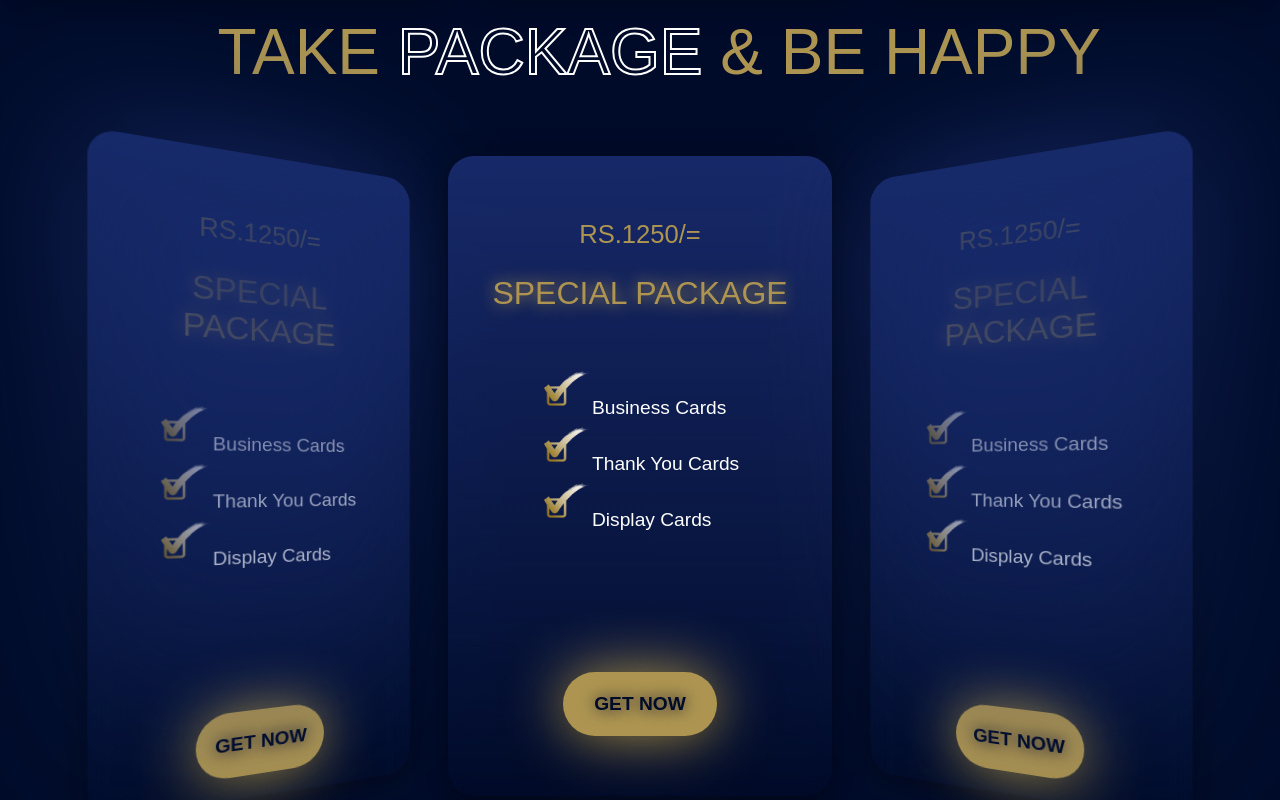
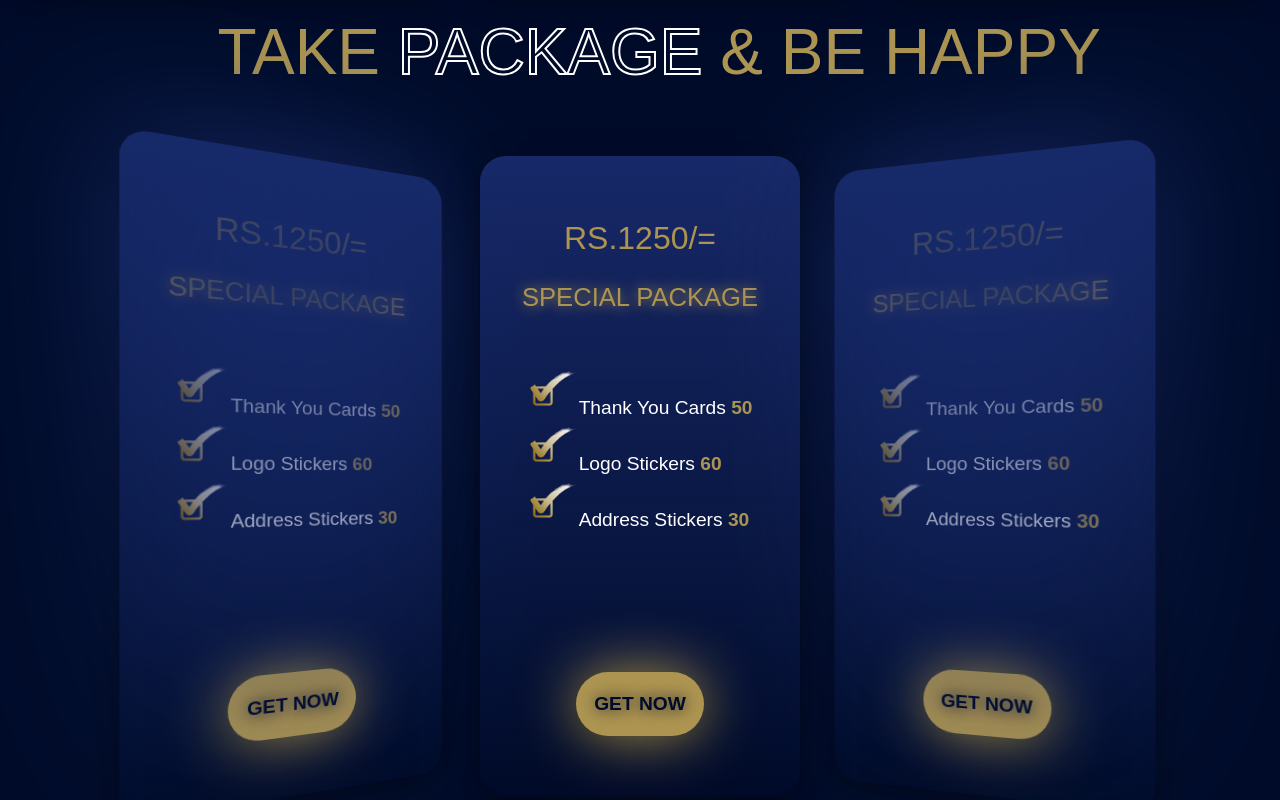
Before and after one commit to SathsaraPSF/SPCreations-Web-Site, a React (Vite) app: page / in a window 1280 px wide. Shown: the part 880-1680 px from the top of the page. Built offline with nearby package versions, Linux system fonts and the light colour scheme.

Commit message:
add animations & change design

```diff
--- a/package.json
+++ b/package.json
@@ -16,7 +16,8 @@
     "framer-motion": "^10.16.16",
     "react": "^18.2.0",
     "react-dom": "^18.2.0",
-    "react-scroll": "^1.9.0"
+    "react-scroll": "^1.9.0",
+    "react-whatsapp-widget": "^2.2.0"
   },
   "devDependencies": {
     "@types/react": "^18.2.37",
--- a/src/Components/Contacts/Contact.jsx
+++ b/src/Components/Contacts/Contact.jsx
@@ -5,7 +5,7 @@ import facebook from "../../assests/facebook.png";
 import { motion } from "framer-motion";
 
 export const Contact = () => {
-  const transition = { type: "spring", duration: 0.5 };
+  const transition = { type: "spring", duration: 5 };
   return (
     <div className="contact" id="contactus">
       <motion.div
@@ -13,7 +13,7 @@ export const Contact = () => {
         initial={{ left: "1vw" }}
         whileInView={{
           left: "5vw",
-          transition: { ...transition, type: "spring", stiffness: 40 },
+          transition: { ...transition, type: "spring" },
         }}
       >
         <span className="stroke-text">Contact</span>
--- a/src/Components/Hero/Hero.jsx
+++ b/src/Components/Hero/Hero.jsx
@@ -4,7 +4,7 @@ import image from "../../assests/image.png";
 import { motion } from "framer-motion";
 
 const Hero = () => {
-  const transition = { type: "spring", duration: 0.5 };
+  const transition = { type: "spring", duration: 5 };
   return (
     <motion.div className="hero" id="hero">
       <motion.div className="hero__left-hero">
--- a/src/Components/our-services/Service.jsx
+++ b/src/Components/our-services/Service.jsx
@@ -4,7 +4,7 @@ import checkbox from "../../assests/checkbox.png";
 import { motion, transform } from "framer-motion";
 
 const Service = () => {
-  const transition = { type: "spring", duration: 3 };
+  const transition = { type: "spring", duration: 5 };
   return (
     <div className="service" id="services">
       <motion.div
@@ -13,7 +13,7 @@ const Service = () => {
         whileInView={{
           left: "50%",
           x: "-50%",
-          transition: { ...transition, type: "spring", stiffness: 40 },
+          transition: { ...transition, type: "spring" },
         }}
       >
         <span className="service__topic-2 ">Get our</span>
--- a/src/Components/our_packages/OurPackage.css
+++ b/src/Components/our_packages/OurPackage.css
@@ -23,7 +23,6 @@
   flex-direction: row;
   gap: 2vw;
   justify-content: center;
-  height: 50%;
   width: 100%;
   padding: 1vw;
   margin-top: 10vw;
@@ -33,7 +32,7 @@
   display: flex;
   flex-direction: column;
   align-items: center;
-  width: 30%;
+  width: 25%;
   height: 50vw;
 }
 .package__item-2__price {
@@ -45,11 +44,11 @@
   padding-top: 5vw;
 }
 .package__item-2__price-1 {
-  font-size: 2vw;
+  font-size: 2.5vw;
   text-align: center;
 }
 .package__item-2__price-2 {
-  font-size: 2.5vw;
+  font-size: 2vw;
   text-align: center;
   text-shadow: 0 0 0.5em var(--seccondPrimaryColor);
 }
@@ -78,7 +77,7 @@
   width: 25%;
   height: 50vw;
   position: relative;
-  transform: perspective(0.5px) rotateY(-0.03deg);
+  transform: perspective(0.5px) rotateY(-0.02deg);
 }
 
 @media (max-width: 768px) {
--- a/src/Components/our_packages/OurPackage.jsx
+++ b/src/Components/our_packages/OurPackage.jsx
@@ -4,7 +4,19 @@ import checkbox from "../../assests/checkbox.png";
 import { motion } from "framer-motion";
 
 export const OurPackage = () => {
-  const transition = { type: "spring", duration: 0.5 };
+  const transition = { type: "spring", duration: 5 };
+
+  const sendMessage = () => {
+    let package_name = document.getElementById("package-name").innerText;
+    console.log(package_name);
+    window.open(
+      `https://wa.me/message/L56X7SMOIJHUL1?text=${encodeURIComponent(
+        package_name
+      )}`,
+      "_blank"
+    );
+  };
+
   return (
     <div className="package" id="packages">
       <motion.div
@@ -13,7 +25,7 @@ export const OurPackage = () => {
         whileInView={{
           right: "5vw",
           left: "17vw",
-          transition: { ...transition, type: "spring", stiffness: 40 },
+          transition: { ...transition, type: "spring" },
         }}
       >
         <span className="package__name-1">Take</span>
@@ -22,6 +34,7 @@ export const OurPackage = () => {
       </motion.div>
 
       <div className="package__item">
+        {/* Package reflection left */}
         <div className="package__item-1 card pacakge-card  ">
           <div className="package__item-2__price">
             <span className="package__item-2__price-1"> RS.1250/= </span>
@@ -31,15 +44,32 @@ export const OurPackage = () => {
           <div className="package__item-2__items">
             <div className="package__item-2__items-1">
               <img src={checkbox} className="checkbox" />
-              <span>Business cards</span>
+              <span>
+                Thank you cards{" "}
+                <strong style={{ color: "var(--seccondPrimaryColor)" }}>
+                  50
+                </strong>
+              </span>
             </div>
+
             <div className="package__item-2__items-2">
               <img src={checkbox} className="checkbox" />
-              <span>Thank you cards</span>
+              <span>
+                Logo stickers{" "}
+                <strong style={{ color: "var(--seccondPrimaryColor)" }}>
+                  60
+                </strong>
+              </span>
             </div>
+
             <div className="package__item-2__items-3">
               <img src={checkbox} className="checkbox" />
-              <span>Display cards</span>
+              <span>
+                Address stickers{" "}
+                <strong style={{ color: "var(--seccondPrimaryColor)" }}>
+                  30
+                </strong>
+              </span>
             </div>
           </div>
 
@@ -48,32 +78,83 @@ export const OurPackage = () => {
           </button>
         </div>
 
+        {/* Package */}
         <div className="package__item-2 card ">
-          <div className="package__item-2__price">
+          <div id="package-name" className="package__item-2__price">
             <span className="package__item-2__price-1"> RS.1250/= </span>
             <span className="package__item-2__price-2">Special package</span>
           </div>
 
           <div className="package__item-2__items">
-            <div className="package__item-2__items-1">
+            <motion.div
+              className="package__item-2__items-1"
+              whileHover={{
+                scale: 1.1,
+                originX: 0,
+                color: "#f8e112",
+              }}
+              transition={{ type: "spring", stiffness: 300 }}
+            >
               <img src={checkbox} className="checkbox" />
-              <span>Business cards</span>
-            </div>
-            <div className="package__item-2__items-2">
+              <span>
+                Thank you cards{" "}
+                <strong style={{ color: "var(--seccondPrimaryColor)" }}>
+                  50
+                </strong>
+              </span>
+            </motion.div>
+            <motion.div
+              className="package__item-2__items-2"
+              whileHover={{
+                scale: 1.1,
+                originX: 0,
+                color: "#f8e112",
+              }}
+              transition={{ type: "spring", stiffness: 300 }}
+            >
               <img src={checkbox} className="checkbox" />
-              <span>Thank you cards</span>
-            </div>
-            <div className="package__item-2__items-3">
+              <span>
+                Logo stickers{" "}
+                <strong style={{ color: "var(--seccondPrimaryColor)" }}>
+                  60
+                </strong>
+              </span>
+            </motion.div>
+            <motion.div
+              className="package__item-2__items-3"
+              whileHover={{
+                scale: 1.1,
+                originX: 0,
+                color: "#f8e112",
+              }}
+              transition={{ type: "spring", stiffness: 300 }}
+            >
               <img src={checkbox} className="checkbox" />
-              <span>Display cards</span>
-            </div>
+              <span>
+                Address stickers{" "}
+                <strong style={{ color: "var(--seccondPrimaryColor)" }}>
+                  30
+                </strong>
+              </span>
+            </motion.div>
           </div>
 
-          <button className="package__item-2__button pack-button">
+          <motion.button
+            className="package__item-2__button pack-button"
+            whileHover={{
+              scale: 1.1,
+              textShadow: "0px 0px 8px rgba(255,255,255)",
+              boxShadow: "0px 0px 3px rgba(255,255,255)",
+            }}
+            onClick={() => {
+              sendMessage();
+            }}
+          >
             Get now
-          </button>
+          </motion.button>
         </div>
 
+        {/* Package reflection right */}
         <div className="package__item-3 card pacakge-card">
           <div className="package__item-2__price">
             <span className="package__item-2__price-1"> RS.1250/= </span>
@@ -83,15 +164,30 @@ export const OurPackage = () => {
           <div className="package__item-2__items">
             <div className="package__item-2__items-1">
               <img src={checkbox} className="checkbox" />
-              <span>Business cards</span>
+              <span>
+                Thank you cards{" "}
+                <strong style={{ color: "var(--seccondPrimaryColor)" }}>
+                  50
+                </strong>
+              </span>
             </div>
             <div className="package__item-2__items-2">
               <img src={checkbox} className="checkbox" />
-              <span>Thank you cards</span>
+              <span>
+                Logo stickers{" "}
+                <strong style={{ color: "var(--seccondPrimaryColor)" }}>
+                  60
+                </strong>
+              </span>
             </div>
             <div className="package__item-2__items-3">
               <img src={checkbox} className="checkbox" />
-              <span>Display cards</span>
+              <span>
+                Address stickers{" "}
+                <strong style={{ color: "var(--seccondPrimaryColor)" }}>
+                  30
+                </strong>
+              </span>
             </div>
           </div>
 
--- a/src/Components/our_packages/OurPackage.scss
+++ b/src/Components/our_packages/OurPackage.scss
@@ -24,7 +24,6 @@
         flex-direction: row;
         gap: 2vw;
         justify-content: center;
-        height: 50%;
         width: 100%;
         padding: 1vw;
         margin-top: 10vw;
@@ -35,7 +34,7 @@
             display: flex;
             flex-direction: column;
             align-items: center;
-            width:30%;
+            width:25%;
             height: 50vw;
             &__price{
                 display: flex;
@@ -46,12 +45,12 @@
                 padding-top: 5vw;
 
                 &-1{
-                    font-size: 2vw;
+                    font-size: 2.5vw;
                     text-align: center;
                 }
 
                 &-2{
-                    font-size: 2.5vw;
+                    font-size: 2vw;
                     text-align: center;
                     text-shadow: 0 0 0.5em var(--seccondPrimaryColor);
                 }
@@ -87,7 +86,7 @@
             width:25%;
             height: 50vw;
             position: relative;
-            transform: perspective(0.5px) rotateY(-0.03deg);
+            transform: perspective(0.5px) rotateY(-0.02deg);
         }
 
 
```
Also changed, not shown: 2 other files (tests, documents, lock files or other folders).
